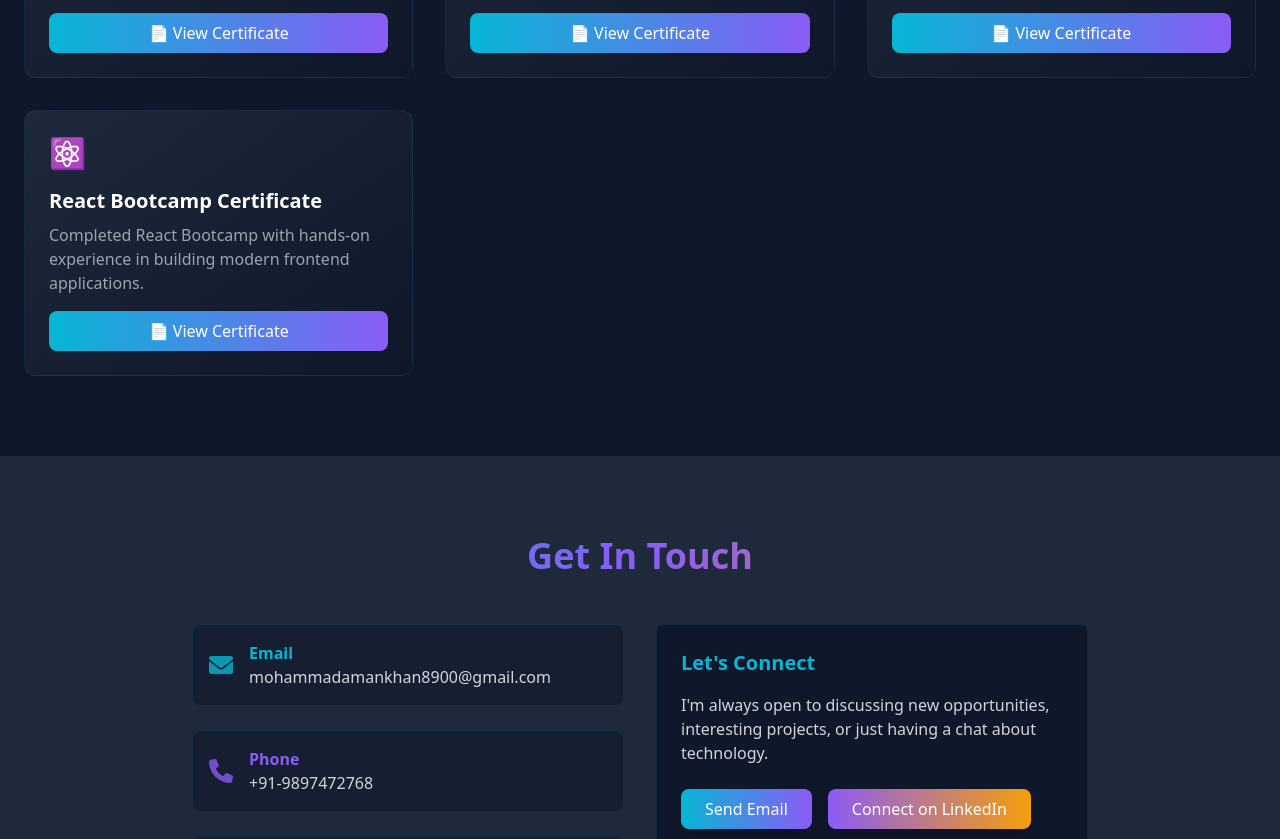
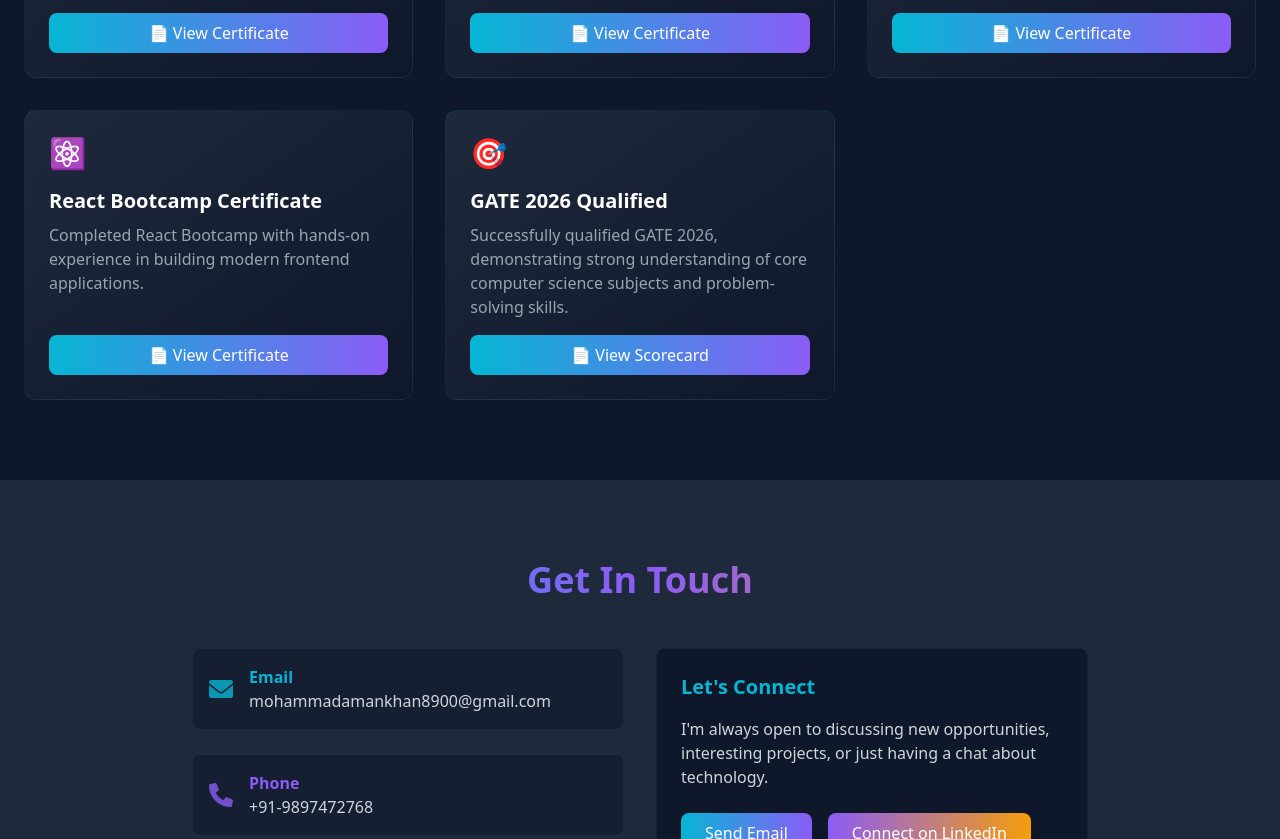
Before and after one commit to mak-1007/Aman-Portfolio, a plain HTML site: page index.html in a window 1280 px wide. Shown: the part 3428-4267 px from the top of the page. Drawn offline with nearby package versions, Linux system fonts and the light colour scheme.

Commit message:
add Gate Qualification certificate

```diff
--- a/index.html
+++ b/index.html
@@ -821,6 +821,32 @@
 
                 </div>
 
+
+                <!-- CARD -->
+                <div
+                    class="bg-secondary rounded-xl p-6 border border-accent/10 card-hover flex flex-col justify-between h-full">
+
+                    <div>
+                        <div class="text-3xl mb-4">🎯</div>
+
+                        <h3 class="text-xl font-semibold text-white mb-2">
+                            GATE 2026 Qualified
+                        </h3>
+
+                        <p class="text-gray-400 mb-4">
+                            Successfully qualified GATE 2026, demonstrating strong understanding of core computer
+                            science subjects and problem-solving skills.
+                        </p>
+                    </div>
+
+                    <a href="assets/certificates/Aman Gate Score Card.pdf" target="_blank"
+                        class="mt-auto inline-flex items-center justify-center gap-2 bg-gradient-to-r from-accent to-accent2 px-4 py-2 rounded-lg text-white hover:scale-105 transition-all duration-300">
+                        📄 View Scorecard
+                    </a>
+
+                </div>
+
+
             </div>
 
         </div>
```
Also changed, not shown: 1 other file.
